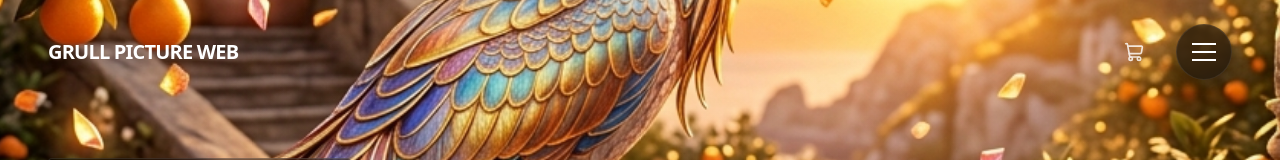
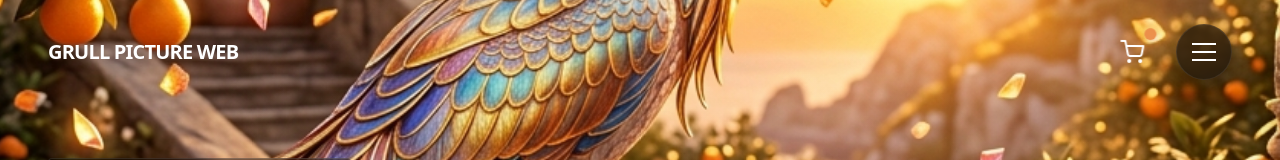
Before and after one commit to grullpixelweb-pixel/BaseWebSite, a Next.js app: page / in a window 1280 px wide. Shown: the top 160 px of the page. Built offline with nearby package versions, Linux system fonts and the light colour scheme.

Commit message:
Enhanced animations for cart, logo and social icons

```diff
--- a/src/app/globals.css
+++ b/src/app/globals.css
@@ -253,3 +253,25 @@ h4,
   stroke-dasharray: 20;
   animation: graph-rise 5s ease-in-out infinite;
 }
+
+/* ── Interactive Jump Animations ─────────────────────────────── */
+@keyframes jump {
+  0%, 100% { transform: translateY(0); }
+  40% { transform: translateY(-8px); }
+  60% { transform: translateY(-3px); }
+}
+
+.hover-jump:hover {
+  animation: jump 0.5s cubic-bezier(0.175, 0.885, 0.32, 1.275);
+}
+
+@keyframes cart-vibe {
+  0%, 100% { transform: translateX(0) rotate(0); }
+  25% { transform: translateX(2px) rotate(3deg); }
+  50% { transform: translateX(-1px) rotate(-2deg); }
+  75% { transform: translateX(1px) rotate(1deg); }
+}
+
+.animate-cart-vibe {
+  animation: cart-vibe 3s ease-in-out infinite;
+}
--- a/src/components/Footer.tsx
+++ b/src/components/Footer.tsx
@@ -30,17 +30,17 @@ export default function Footer() {
               {t.footer.text}
             </p>
             <div className="flex gap-4">
-               <a href="https://wa.me/5511981718899" target="_blank" className="p-3 rounded-xl glass hover:bg-white/10 transition-all text-brand-primary">
+               <a href="https://wa.me/5511981718899" target="_blank" className="p-3 rounded-xl glass hover:bg-white/10 transition-all text-brand-primary hover-jump">
                  <MessageCircle className="w-6 h-6" />
                </a>
-               <a href="https://instagram.com/grullpixelweb" target="_blank" className="p-3 rounded-xl glass hover:bg-white/10 transition-all text-brand-secondary">
+               <a href="https://instagram.com/grullpixelweb" target="_blank" className="p-3 rounded-xl glass hover:bg-white/10 transition-all text-brand-secondary hover-jump">
                  <svg className="w-6 h-6" viewBox="0 0 24 24" fill="none" stroke="currentColor" strokeWidth="2" strokeLinecap="round" strokeLinejoin="round">
                    <rect x="2" y="2" width="20" height="20" rx="5" ry="5"/>
                    <path d="M16 11.37A4 4 0 1 1 12.63 8 4 4 0 0 1 16 11.37z"/>
                    <line x1="17.5" y1="6.5" x2="17.51" y2="6.5"/>
                  </svg>
                </a>
-               <a href="#" className="p-3 rounded-xl glass hover:bg-white/10 transition-all text-brand-accent">
+               <a href="#" className="p-3 rounded-xl glass hover:bg-white/10 transition-all text-brand-accent hover-jump">
                  <Globe className="w-6 h-6" />
                </a>
             </div>
--- a/src/components/Hero.tsx
+++ b/src/components/Hero.tsx
@@ -33,7 +33,7 @@ export default function Hero() {
             Landing Pages & Branding
           </div>
 
-          <h1 className="text-5xl sm:text-7xl lg:text-8xl font-display mb-12 leading-[1.1] tracking-tighter text-white font-black italic drop-shadow-[0_10px_30px_rgba(0,0,0,0.5)]">
+          <h1 className="text-5xl sm:text-7xl lg:text-8xl font-display mb-12 leading-[1.1] tracking-tighter text-white font-black italic drop-shadow-[0_10px_30px_rgba(0,0,0,0.5)] animate-reveal-up">
             {t.hero.title2}
           </h1>
 
--- a/src/components/Navbar.tsx
+++ b/src/components/Navbar.tsx
@@ -47,23 +47,27 @@ export default function Navbar() {
       <nav className={`fixed w-full z-[60] transition-all duration-500 py-6 px-12 flex items-center justify-between ${scrolled ? "bg-bg-base/80 backdrop-blur-md border-b border-white/5" : "bg-transparent"
         }`}>
         {/* Logo */}
-        <a href="#inicio" className="text-xl font-display font-black tracking-tighter uppercase whitespace-nowrap text-white drop-shadow-[0_2px_10px_rgba(0,0,0,0.5)]">
-          Grull Picture Web
+        <a href="#" className="flex items-center gap-2 group relative z-50">
+          <span className="text-white font-display font-black tracking-[0.3em] uppercase text-sm md:text-xl drop-shadow-[0_2px_10px_rgba(0,0,0,0.5)] animate-shimmer-text">
+            Grull Picture Web
+          </span>
         </a>
 
         {/* Action icons + Menu Toggle */}
         <div className="flex items-center gap-6">
-          <button
-            className="relative p-2 text-white drop-shadow-[0_2px_8px_rgba(0,0,0,0.5)] opacity-80 hover:opacity-100 transition-opacity"
-            onClick={() => document.getElementById("cart-sidebar")?.classList.toggle("translate-x-full")}
-          >
-            <ShoppingCart className="w-5 h-5" />
-            {cart.length > 0 && (
-              <span className="absolute -top-1 -right-1 w-4 h-4 flex items-center justify-center text-[10px] font-bold text-black bg-brand-primary rounded-full shadow-lg">
-                {cart.length}
-              </span>
-            )}
-          </button>
+          <div className="flex items-center gap-2 md:gap-4 relative z-50">
+            <button
+              className="p-2 text-white hover:text-brand-primary transition-all duration-300 relative group animate-cart-interact animate-cart-vibe"
+              onClick={() => document.getElementById("cart-sidebar")?.classList.toggle("translate-x-full")}
+            >
+              <svg className="w-5 h-5 md:w-6 md:h-6 drop-shadow-[0_2px_10px_rgba(0,0,0,0.5)]" viewBox="0 0 24 24" fill="none" stroke="currentColor" strokeWidth="2" strokeLinecap="round" strokeLinejoin="round">
+                <circle cx="9" cy="21" r="1" />
+                <circle cx="20" cy="21" r="1" />
+                <path d="M1 1h4l2.68 13.39a2 2 0 0 0 2 1.61h9.72a2 2 0 0 0 2-1.61L23 6H6" />
+              </svg>
+              <span className="absolute -top-1 -right-1 w-2 h-2 md:w-3 md:h-3 bg-brand-primary rounded-full animate-pulse shadow-[0_0_10px_hsla(var(--brand-primary)/0.8)]"></span>
+            </button>
+          </div>
 
           <button
             onClick={() => setIsOpen(!isOpen)}
@@ -109,7 +113,7 @@ export default function Navbar() {
               <button
                 key={l}
                 onClick={() => handleLangChange(l)}
-                className={`text-[10px] lg:text-xs font-black uppercase tracking-[0.2em] transition-all duration-300 ${lang === l ? "text-brand-primary" : "text-white/20 hover:text-white"
+                className={`text-[10px] lg:text-xs font-black uppercase tracking-[0.2em] transition-all duration-300 hover-jump ${lang === l ? "text-brand-primary" : "text-white/20 hover:text-white"
                   }`}
               >
                 {l.toUpperCase()}
@@ -130,7 +134,7 @@ export default function Navbar() {
                 <div className="inline-block px-4 py-1.5 border border-brand-primary/20 text-[10px] uppercase font-black tracking-[0.4em] text-brand-primary mb-6">
                   Status: {t.menu.status}
                 </div>
-                <h4 className="text-white font-display font-bold text-2xl mb-2 italic">{t.menu.title}</h4>
+                <h4 className="text-white font-display font-bold text-2xl mb-2 italic animate-reveal-up">{t.menu.title}</h4>
                 <p className="text-white/40 text-xs font-medium uppercase tracking-widest">{t.menu.subtitle}</p>
               </div>
 
@@ -148,7 +152,7 @@ export default function Navbar() {
                 </a>
 
                 <div className="flex gap-12 group pb-12 lg:pb-0">
-                  <a href="https://www.instagram.com/grullpixel/" target="_blank" rel="noopener noreferrer" className="text-white/20 hover:text-brand-primary hover:scale-125 transition-all duration-500">
+                  <a href="https://www.instagram.com/grullpixel/" target="_blank" rel="noopener noreferrer" className="text-white/20 hover:text-brand-primary hover:scale-125 transition-all duration-500 hover-jump">
                     <svg className="w-10 h-10" viewBox="0 0 24 24" fill="none" stroke="currentColor" strokeWidth="1.5" strokeLinecap="round" strokeLinejoin="round">
                       <rect x="2" y="2" width="20" height="20" rx="5" ry="5" />
                       <path d="M16 11.37A4 4 0 1 1 12.63 8 4 4 0 0 1 16 11.37z" />
```
